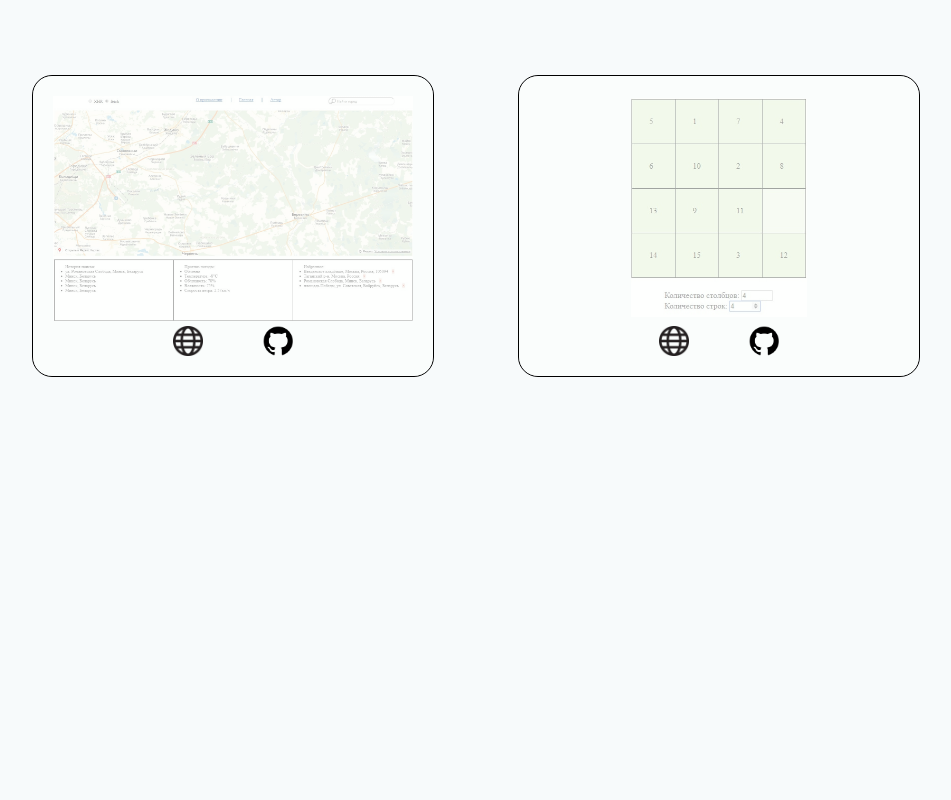
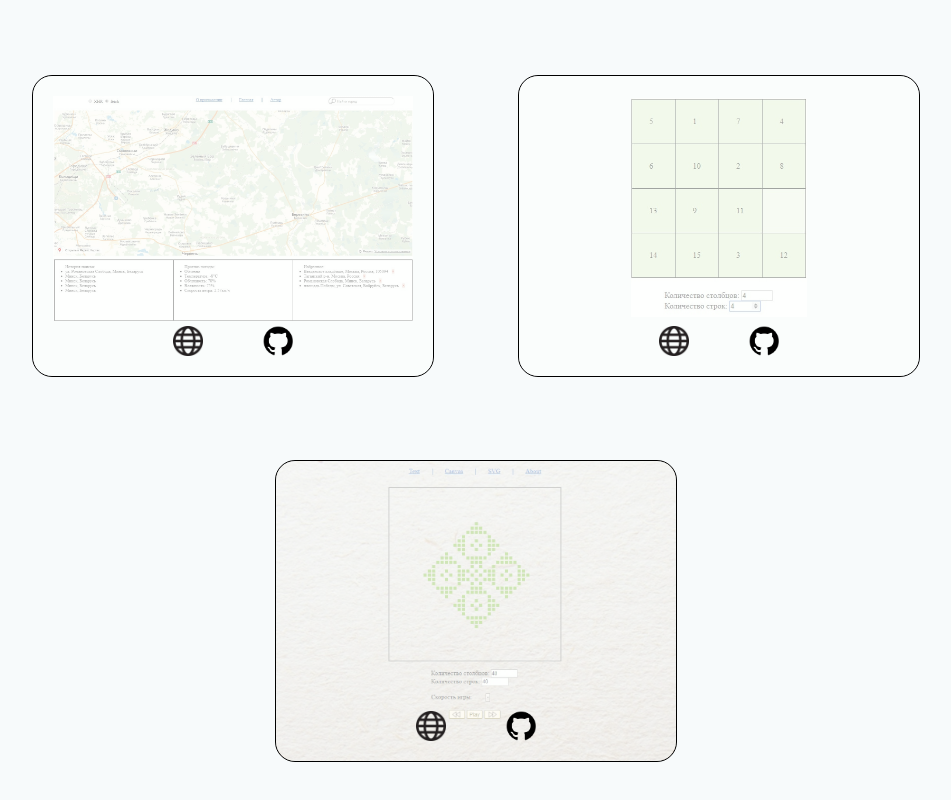
Before and after one commit to kyleshovbb/kyleshovbb.github.io, a plain HTML site: page index.html in a window 1280 px wide. Shown: the part 350-1150 px from the top of the page, without its empty margins (164-1115 px from the left). Before the commit the page ends 800 px from the top, so only its background shows below. Drawn offline with Linux system fonts and the light colour scheme.

Commit message:
add game life to portfolio

```diff
--- a/index.html
+++ b/index.html
@@ -26,5 +26,10 @@
         <a class="web links" href="barleyBreak/index.html"></a>
         <a class="git links" href="https://github.com/kyleshovbb/kyleshovbb.github.io/tree/master/barleyBreak"></a>
     </div>
+    <div class="project gameLife">
+        <a class="web links" href="gameLife/public/index.html"></a>
+        <a class="git links" href="https://github.com/kyleshovbb/kyleshovbb.github.io/tree/master/gameLife"></a>
+    </div>
+</div>
 </body>
 </html>
--- a/main.css
+++ b/main.css
@@ -74,7 +74,8 @@ body {
 .card:before,
 .calendar:before,
 .yandexMap:before,
-.barleyBreak:before {
+.barleyBreak:before,
+.gameLife:before{
     position: absolute;
     display: block;
     content: " ";
@@ -115,6 +116,13 @@ body {
     background-position: 50% 27%;
 }
 
+.gameLife {
+    background: url(img/gameLife.jpg);
+    background-repeat: no-repeat;
+    background-size: 100%;
+    background-position: 50% 27%;
+}
+
 .links {
     position: absolute;
     display: block;
```
Also changed, not shown: gameLife/assets/index.html (+0 -9 lines), gameLife/public/index.html (+0 -9 lines), img/gameLife.jpg (added).
